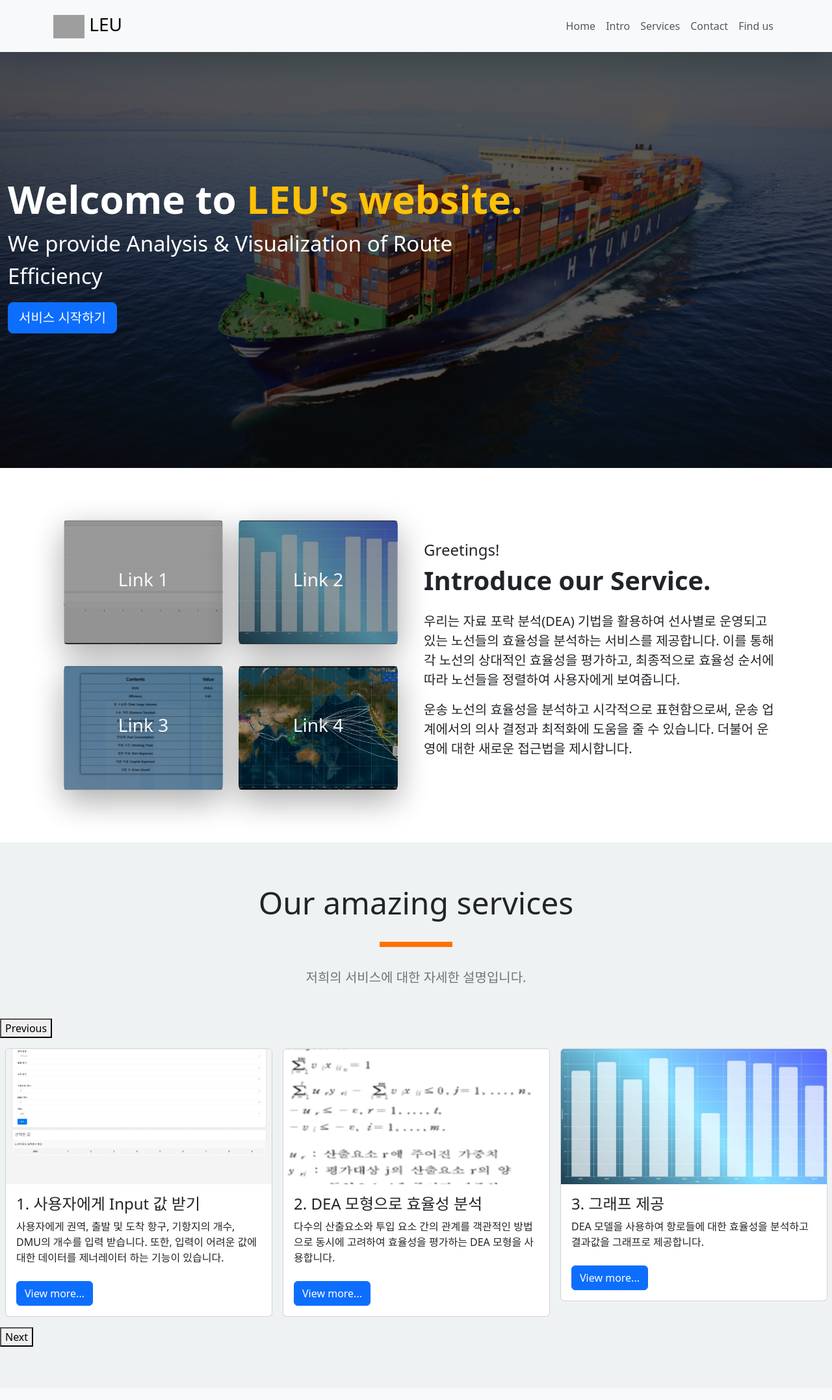
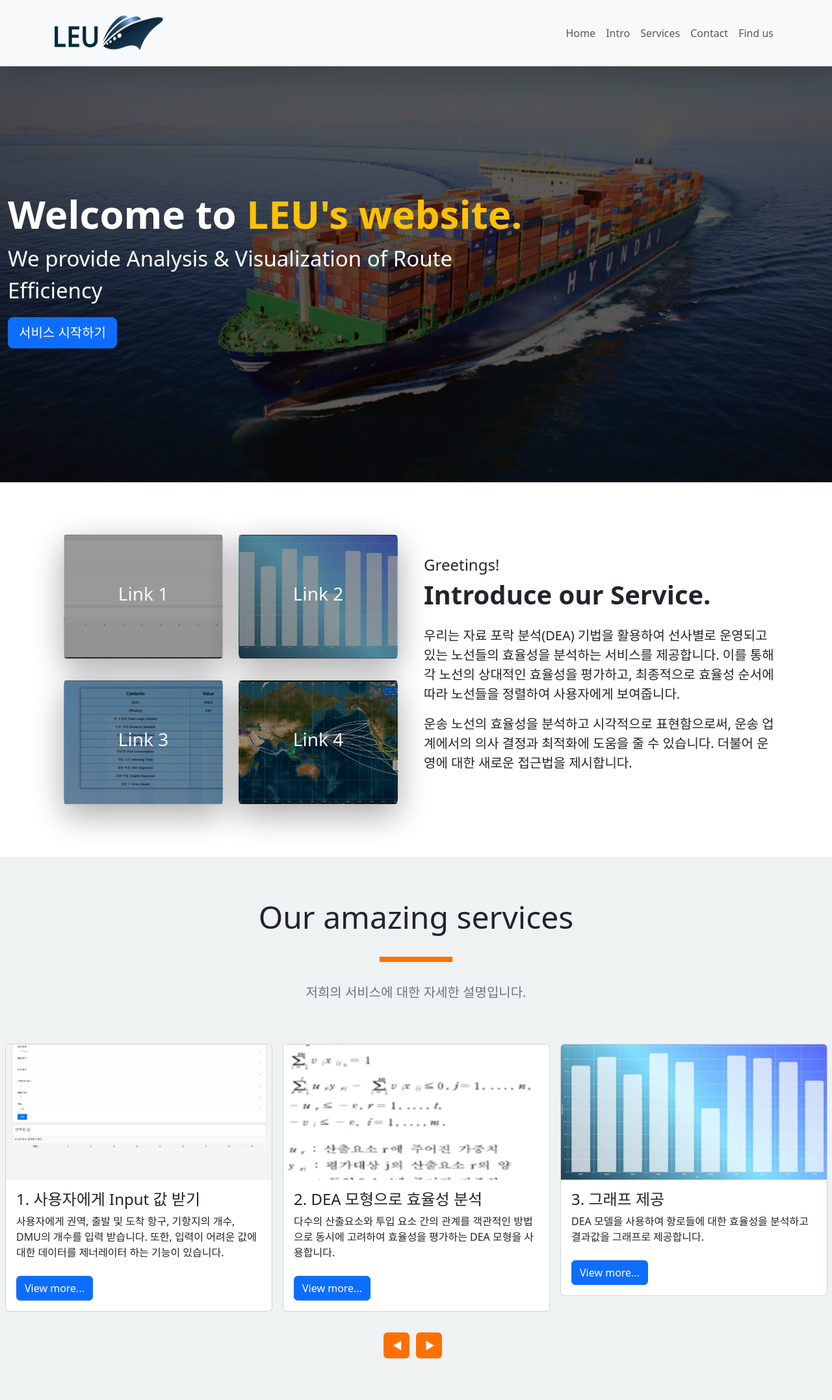
Before and after one commit to HaniumProject-LEU/ship_route_efficiency_analysis, a Node server app: page / in a window 1280 px wide. Shown: the whole page at 65% size. Before the commit the page ends 2072 px from the top, so only its background shows below. Run offline with Node 20, Linux system fonts and the light colour scheme; grey boxes are pictures that could not be loaded.

Commit message:
start_page_수정

```diff
--- a/public/views/page_home.ejs
+++ b/public/views/page_home.ejs
@@ -17,16 +17,26 @@
         crossorigin="anonymous" referrerpolicy="no-referrer" />
     <link rel="stylesheet" href="/css/page_app.css">
     <title>Start Page</title>
+    <style>
+        /* 추가된 CSS: 버튼 사이의 간격을 조절합니다. */
+        #custom-controls button {
+            margin-right: 10px;
+            background-color: rgb(255, 112, 3);
+            border: 2px solid rgb(255, 112, 3);
+            width: 40px;
+            height: 40px;
+        }
+    </style>
 
 </head>
 
 <body>
     <nav class="navbar navbar-expand-lg navbar-light bg-light py-3 shadow-lg sticky-top">
         <div class="container">
-            <a href="page_home.ejs" class="navbar-brand align-middle">
+            <a href="/" class="navbar-brand align-middle">
                 <h3 class="m-0">
-                    <img src="images/bootstrap-logo.png" alt="Logo" height="36px">
-                    LEU
+                    <img src="images/LEUU.png" alt="Logo" height="60px" width="170px">
+
                 </h3>
             </a>
             <button class="navbar-toggler" type="button" data-bs-toggle="collapse"
@@ -232,11 +242,17 @@
                         <div class="card-body">
                             <h4 class="card-title">5. 선박의 이동 동선 시각화</h4>
                             <p class="card-text fw-light mb-4">
-                                시뮬레이션을 통해 선박의 이동을 시각화 합니다.
+                                시뮬레이션을 통해 선박 이동 동선을 시각화하고, 마커 클릭으로 DEA 연산 데이터를 볼 수 있습니다.
                             </p>
                             <a href="#" class="btn btn-primary">View more...</a>
                         </div>
                     </div>
+                </div>
+            </div>
+            <div class="text-center mt-3">
+                <div id="custom-controls" style="display: flex; justify-content: center; align-items: center;">
+                    <button id="custom-prev" class="slick-prev btn btn-primary">◀</button>
+                    <button id="custom-next" class="slick-next btn btn-primary"> ▶ </button>
                 </div>
             </div>
         </div>
@@ -255,7 +271,8 @@
         $(document).ready(function () {
             $('#slick-slide').slick({
                 slidesToShow: 3, // 4개의 카드를 가로로 나열하도록 설정 (원하는 개수로 변경 가능)
-                nextArrow: '<button class="slick-next">Next</button>'
+                nextArrow: $('#custom-next'),
+                prevArrow: $('#custom-prev'),
             });
         });
         const slickSlide = jQuery('#slcik-slide')
--- a/server.js
+++ b/server.js
@@ -13,6 +13,9 @@ app.use(express.static(path.join(__dirname, 'public')));
 
 // 라우트
 app.get('/', (req, res) => {
+  res.render('page_home');
+});
+app.get('/page_home', (req, res) => {
   res.render('page_home');
 });
 
```
Also changed, not shown: public/images/LEUU.png (added).
